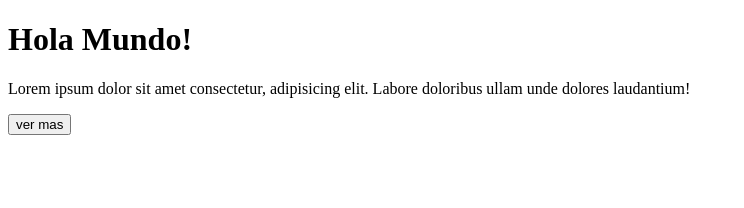
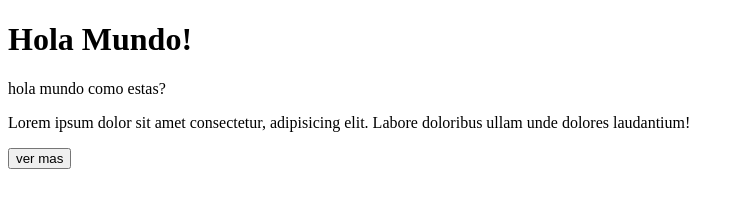
Before and after one commit to gastonmotillo/clase10-github, a plain HTML site: page index.html in a window 1280 px wide. Shown: the whole page, without its empty margins (0-744 px from the left). Drawn offline with Linux system fonts and the light colour scheme.

Commit message:
agregue parrafo

```diff
--- a/index.html
+++ b/index.html
@@ -8,6 +8,7 @@
 </head>
 <body>
     <h1>Hola Mundo!</h1>
+    <p>hola mundo como estas?</p>
     <p>Lorem ipsum dolor sit amet consectetur, adipisicing elit. Labore doloribus ullam unde dolores laudantium!</p>
     <button>ver mas</button>
 </body>
```
